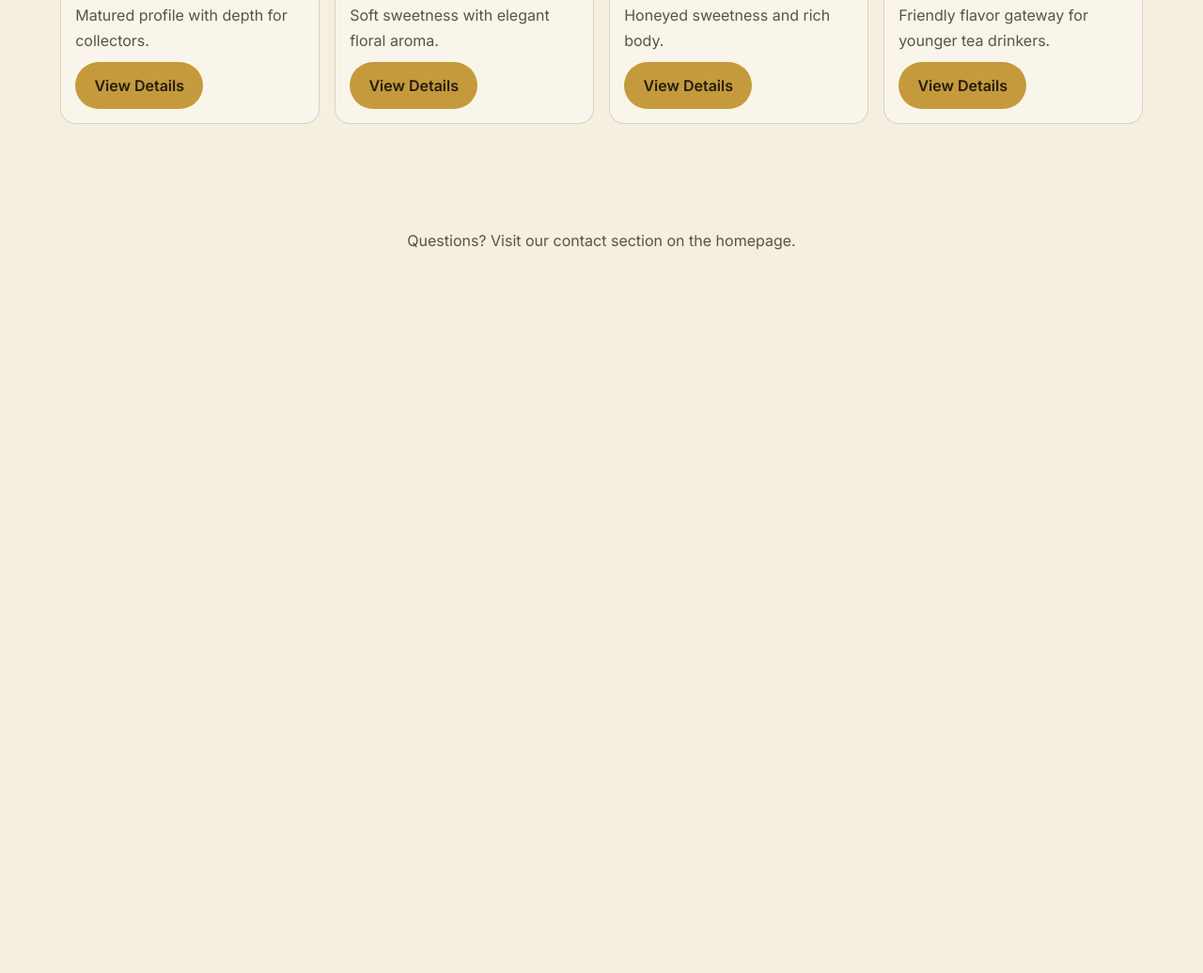
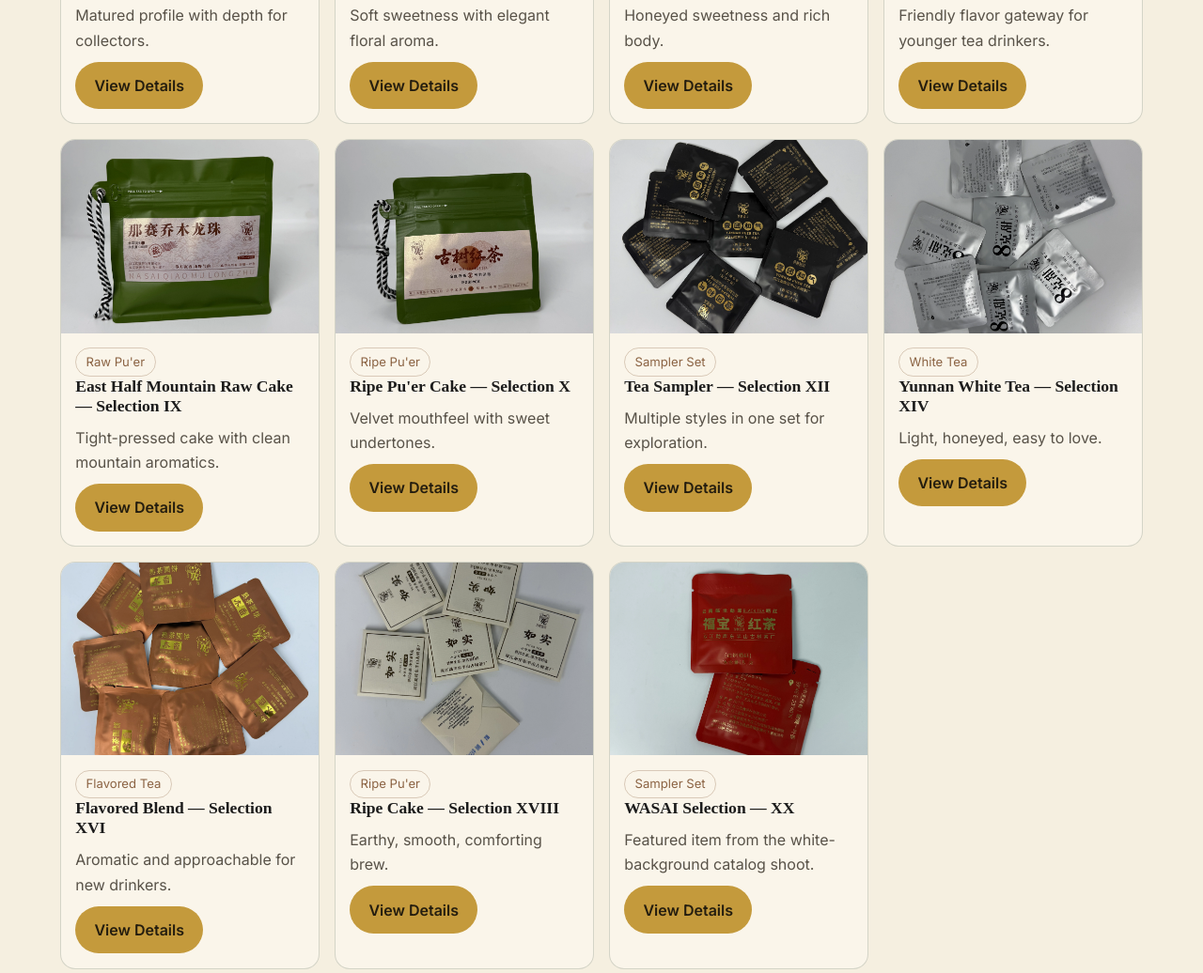
Before and after one commit to Innally/wasai, a website with bundled scripts: page products.html in a window 1280 px wide. Shown: the part 1075-2111 px from the top of the page at 94% size. Before the commit the page ends 1386 px from the top, so only its background shows below. Built offline with nearby package versions, Linux system fonts and the light colour scheme.

Commit message:
updated product

```diff
--- a/data/products.json
+++ b/data/products.json
@@ -4,8 +4,14 @@
       "id": "raw-puer-ancient-tree-001",
       "sku": "WS-SHENG-001",
       "category": "raw_puer",
-      "categoryLabel": { "en": "Raw Pu'er", "zh": "生普洱" },
-      "name": { "en": "East Half Mountain Raw Cake", "zh": "东半山古树生茶饼" },
+      "categoryLabel": {
+        "en": "Raw Pu'er",
+        "zh": "生普洱"
+      },
+      "name": {
+        "en": "East Half Mountain Raw Cake",
+        "zh": "东半山古树生茶饼"
+      },
       "shortDescription": {
         "en": "Bright, floral, and layered with long aftertaste.",
         "zh": "香气清扬，层次分明，回甘持久。"
@@ -21,8 +27,14 @@
       "id": "ripe-puer-golden-002",
       "sku": "WS-SHOU-002",
       "category": "ripe_puer",
-      "categoryLabel": { "en": "Ripe Pu'er", "zh": "熟普洱" },
-      "name": { "en": "Small-Pile Fermented Ripe Cake", "zh": "小堆发酵熟茶饼" },
+      "categoryLabel": {
+        "en": "Ripe Pu'er",
+        "zh": "熟普洱"
+      },
+      "name": {
+        "en": "Small-Pile Fermented Ripe Cake",
+        "zh": "小堆发酵熟茶饼"
+      },
       "shortDescription": {
         "en": "Smooth, woody, and comforting from the first cup.",
         "zh": "入口顺滑，木质香与甜润感明显。"
@@ -38,8 +50,14 @@
       "id": "loose-maocha-003",
       "sku": "WS-MAOCHA-003",
       "category": "loose_maocha",
-      "categoryLabel": { "en": "Loose Mao Cha", "zh": "晒青毛茶" },
-      "name": { "en": "Sun-Dried Loose Mao Cha", "zh": "高山晒青毛茶散茶" },
+      "categoryLabel": {
+        "en": "Loose Mao Cha",
+        "zh": "晒青毛茶"
+      },
+      "name": {
+        "en": "Sun-Dried Loose Mao Cha",
+        "zh": "高山晒青毛茶散茶"
+      },
       "shortDescription": {
         "en": "Pure expression of mountain terroir in loose-leaf form.",
         "zh": "以散茶形态呈现最直接的山场风味。"
@@ -55,8 +73,14 @@
       "id": "sampler-set-004",
       "sku": "WS-SAMPLE-004",
       "category": "sampler",
-      "categoryLabel": { "en": "Sampler Set", "zh": "入门组合" },
-      "name": { "en": "Beginner Discovery Set", "zh": "普洱入门体验套装" },
+      "categoryLabel": {
+        "en": "Sampler Set",
+        "zh": "入门组合"
+      },
+      "name": {
+        "en": "Beginner Discovery Set",
+        "zh": "普洱入门体验套装"
+      },
       "shortDescription": {
         "en": "Taste several tea styles before choosing your favorite.",
         "zh": "一次体验多种风格，快速找到你的偏好。"
@@ -72,8 +96,14 @@
       "id": "aged-collection-005",
       "sku": "WS-AGED-005",
       "category": "aged",
-      "categoryLabel": { "en": "Aged Collection", "zh": "陈年收藏" },
-      "name": { "en": "Aged Collector's Cake", "zh": "陈年收藏级茶饼" },
+      "categoryLabel": {
+        "en": "Aged Collection",
+        "zh": "陈年收藏"
+      },
+      "name": {
+        "en": "Aged Collector's Cake",
+        "zh": "陈年收藏级茶饼"
+      },
       "shortDescription": {
         "en": "Matured profile with depth for collectors.",
         "zh": "陈化香韵明显，适合收藏与深度品鉴。"
@@ -89,8 +119,14 @@
       "id": "white-tea-006",
       "sku": "WS-WHITE-006",
       "category": "white_tea",
-      "categoryLabel": { "en": "White Tea", "zh": "白茶" },
-      "name": { "en": "Yunnan White Tea Cake", "zh": "云南白茶饼" },
+      "categoryLabel": {
+        "en": "White Tea",
+        "zh": "白茶"
+      },
+      "name": {
+        "en": "Yunnan White Tea Cake",
+        "zh": "云南白茶饼"
+      },
       "shortDescription": {
         "en": "Soft sweetness with elegant floral aroma.",
         "zh": "甜润柔和，花香清雅。"
@@ -106,8 +142,14 @@
       "id": "dianhong-007",
       "sku": "WS-DIANHONG-007",
       "category": "dianhong",
-      "categoryLabel": { "en": "Dianhong Black Tea", "zh": "滇红" },
-      "name": { "en": "Yunnan Dianhong", "zh": "云南古树滇红" },
+      "categoryLabel": {
+        "en": "Dianhong Black Tea",
+        "zh": "滇红"
+      },
+      "name": {
+        "en": "Yunnan Dianhong",
+        "zh": "云南古树滇红"
+      },
       "shortDescription": {
         "en": "Honeyed sweetness and rich body.",
         "zh": "蜜甜明显，茶汤饱满。"
@@ -123,8 +165,14 @@
       "id": "flavored-tea-008",
       "sku": "WS-FLAVOR-008",
       "category": "flavored",
-      "categoryLabel": { "en": "Flavored Tea", "zh": "调味茶" },
-      "name": { "en": "Craft Flavored Tea Blend", "zh": "手作调味茶组合" },
+      "categoryLabel": {
+        "en": "Flavored Tea",
+        "zh": "调味茶"
+      },
+      "name": {
+        "en": "Craft Flavored Tea Blend",
+        "zh": "手作调味茶组合"
+      },
       "shortDescription": {
         "en": "Friendly flavor gateway for younger tea drinkers.",
         "zh": "适合年轻人群的风味入口。"
@@ -135,6 +183,167 @@
       },
       "priceUsd": null,
       "image": "assets/images/Selected_procduct_pic_white_background/2026-02-03-153218.webp"
+    },
+    {
+      "id": "raw-puer-studio-009",
+      "sku": "WS-009",
+      "category": "raw_puer",
+      "categoryLabel": {
+        "en": "Raw Pu'er",
+        "zh": "生普洱"
+      },
+      "name": {
+        "en": "East Half Mountain Raw Cake — Selection IX",
+        "zh": "东半山古树生茶饼 · 精选九号"
+      },
+      "shortDescription": {
+        "en": "Tight-pressed cake with clean mountain aromatics.",
+        "zh": "紧压饼面，山韵清爽。"
+      },
+      "description": {
+        "en": "From the same Mengku East Half Mountain supply chain as our core line. Replace copy with your tasting notes when ready.",
+        "zh": "与佤赛核心产品线同源。可在上架时替换为具体年份与口感描述。"
+      },
+      "priceUsd": null,
+      "image": "assets/images/Selected_procduct_pic_white_background/2026-02-03-153234.webp"
+    },
+    {
+      "id": "ripe-puer-studio-010",
+      "sku": "WS-010",
+      "category": "ripe_puer",
+      "categoryLabel": {
+        "en": "Ripe Pu'er",
+        "zh": "熟普洱"
+      },
+      "name": {
+        "en": "Ripe Pu'er Cake — Selection X",
+        "zh": "古树熟茶饼 · 精选十号"
+      },
+      "shortDescription": {
+        "en": "Velvet mouthfeel with sweet undertones.",
+        "zh": "汤感绵柔，甜韵明显。"
+      },
+      "description": {
+        "en": "Small-pile style ripe tea from WASAI's fermentation program. Update with batch details as you finalize retail naming.",
+        "zh": "佤赛小堆熟茶系列。零售命名与批次信息可后续补充。"
+      },
+      "priceUsd": null,
+      "image": "assets/images/Selected_procduct_pic_white_background/2026-02-03-153330.webp"
+    },
+    {
+      "id": "sampler-set-012",
+      "sku": "WS-012",
+      "category": "sampler",
+      "categoryLabel": {
+        "en": "Sampler Set",
+        "zh": "入门组合"
+      },
+      "name": {
+        "en": "Tea Sampler — Selection XII",
+        "zh": "茶样组合 · 精选十二号"
+      },
+      "shortDescription": {
+        "en": "Multiple styles in one set for exploration.",
+        "zh": "一盒多风格，便于对比品饮。"
+      },
+      "description": {
+        "en": "Sampler packaging from the white-background product shoot. List exact contents per SKU when you lock the assortment.",
+        "zh": "白底图茶样组合。确定具体配茶后替换文案。"
+      },
+      "priceUsd": null,
+      "image": "assets/images/Selected_procduct_pic_white_background/2026-02-03-153649.webp"
+    },
+    {
+      "id": "white-tea-014",
+      "sku": "WS-014",
+      "category": "white_tea",
+      "categoryLabel": {
+        "en": "White Tea",
+        "zh": "白茶"
+      },
+      "name": {
+        "en": "Yunnan White Tea — Selection XIV",
+        "zh": "云南白茶 · 精选十四号"
+      },
+      "shortDescription": {
+        "en": "Light, honeyed, easy to love.",
+        "zh": "清甜柔和，易入口。"
+      },
+      "description": {
+        "en": "Yunnan white tea style from the same mountain supply. Refine name and grade with your QC team.",
+        "zh": "云南白茶风格。品控确定等级后可更新品名。"
+      },
+      "priceUsd": null,
+      "image": "assets/images/Selected_procduct_pic_white_background/2026-02-03-153845.webp"
+    },
+    {
+      "id": "flavored-tea-016",
+      "sku": "WS-016",
+      "category": "flavored",
+      "categoryLabel": {
+        "en": "Flavored Tea",
+        "zh": "调味茶"
+      },
+      "name": {
+        "en": "Flavored Blend — Selection XVI",
+        "zh": "调味茶 · 精选十六号"
+      },
+      "shortDescription": {
+        "en": "Aromatic and approachable for new drinkers.",
+        "zh": "香气友好，适合新茶友。"
+      },
+      "description": {
+        "en": "Lifestyle-oriented blend; list flavor notes and base tea on the label when ready.",
+        "zh": "风味向产品。上市时请写明调味与茶底。"
+      },
+      "priceUsd": null,
+      "image": "assets/images/Selected_procduct_pic_white_background/2026-02-03-154108.webp"
+    },
+    {
+      "id": "ripe-puer-studio-018",
+      "sku": "WS-018",
+      "category": "ripe_puer",
+      "categoryLabel": {
+        "en": "Ripe Pu'er",
+        "zh": "熟普洱"
+      },
+      "name": {
+        "en": "Ripe Cake — Selection XVIII",
+        "zh": "熟茶饼 · 精选十八号"
+      },
+      "shortDescription": {
+        "en": "Earthy, smooth, comforting brew.",
+        "zh": "木质与醇滑感并重。"
+      },
+      "description": {
+        "en": "Ripe pu'er from controlled fermentation. Add moisture and fermentation notes for B2C pages if needed.",
+        "zh": "可控发酵熟茶。如需可补充发酵与含水信息。"
+      },
+      "priceUsd": null,
+      "image": "assets/images/Selected_procduct_pic_white_background/2026-02-03-154300.webp"
+    },
+    {
+      "id": "catalog-selection-020",
+      "sku": "WS-020",
+      "category": "sampler",
+      "categoryLabel": {
+        "en": "Sampler Set",
+        "zh": "入门组合"
+      },
+      "name": {
+        "en": "WASAI Selection — XX",
+        "zh": "佤赛精选 · 二十号"
+      },
+      "shortDescription": {
+        "en": "Featured item from the white-background catalog shoot.",
+        "zh": "白底图目录款之一。"
+      },
+      "description": {
+        "en": "Placeholder listing for the final image in the folder—rename and categorize to match your actual SKU.",
+        "zh": "文件夹内最后一张白底图。请按真实 SKU 调整品名与分类。"
+      },
+      "priceUsd": null,
+      "image": "assets/images/Selected_procduct_pic_white_background/2026-02-03-154508.webp"
     }
   ]
 }
--- a/js/main.js
+++ b/js/main.js
@@ -1,5 +1,13 @@
 import { getProduct, getProducts } from "./api.js";
 import { applyLanguage, initLanguage } from "./language.js";
+
+/** Hero background: tea making & art clips (paths relative to site root). */
+const HERO_VIDEO_PLAYLIST = [
+  "assets/video/2025-06-24 151416.mov",
+  "assets/video/2025-06-24 151439.mov",
+  "assets/video/2025-06-24 151450.mov",
+  "assets/video/2025-06-24 151523.mov",
+].map((path) => encodeURI(path));
 
 function initRevealAnimations() {
   const targets = document.querySelectorAll(".reveal");
@@ -91,7 +99,9 @@ function initMobileNav() {
 }
 
 function initHeroMedia() {
-  const video = document.getElementById("heroVideo");
+  const media = document.querySelector(".hero-media");
+  const a = document.getElementById("heroVideoA");
+  const b = document.getElementById("heroVideoB");
   const slides = document.querySelectorAll(".hero-slide");
   if (!slides.length) {
     return;
@@ -111,6 +121,18 @@ function initHeroMedia() {
   };
 
   const startSlides = () => {
+    if (media) {
+      media.classList.remove("hero-media--playlist-active");
+    }
+    [a, b].forEach((el) => {
+      if (!el) {
+        return;
+      }
+      el.classList.remove("is-playing");
+      delete el.dataset.wasaiClip;
+      el.removeAttribute("src");
+      el.load();
+    });
     if (reduceMotion) {
       return;
     }
@@ -124,22 +146,73 @@ function initHeroMedia() {
     }
   };
 
-  if (video) {
-    const hasSource = Boolean(video.querySelector("source") || video.getAttribute("src"));
-    if (hasSource) {
-      video.play().catch(() => {
-        startSlides();
-      });
-      video.addEventListener("playing", () => {
-        video.classList.add("is-playing");
-        stopSlides();
-      });
-    } else {
+  if (!a || !b || !HERO_VIDEO_PLAYLIST.length) {
+    startSlides();
+    return;
+  }
+
+  const clips = HERO_VIDEO_PLAYLIST;
+  const n = clips.length;
+
+  const removePosters = () => {
+    a.removeAttribute("poster");
+    b.removeAttribute("poster");
+  };
+
+  const setClip = (el, clipIndex) => {
+    const idx = ((clipIndex % n) + n) % n;
+    const key = String(idx);
+    if (el.dataset.wasaiClip === key) {
+      return;
+    }
+    el.dataset.wasaiClip = key;
+    el.src = clips[idx];
+    el.load();
+  };
+
+  const onPlaying = (playingEl, otherEl) => {
+    playingEl.classList.add("is-playing");
+    otherEl.classList.remove("is-playing");
+    if (media) {
+      media.classList.add("hero-media--playlist-active");
+    }
+    removePosters();
+    stopSlides();
+    const cur = Number.parseInt(playingEl.dataset.wasaiClip ?? "0", 10);
+    const nextIdx = (cur + 1) % n;
+    setClip(otherEl, nextIdx);
+  };
+
+  a.addEventListener("playing", () => onPlaying(a, b));
+  b.addEventListener("playing", () => onPlaying(b, a));
+
+  a.addEventListener("ended", () => {
+    a.classList.remove("is-playing");
+    b.play().catch(() => {
       startSlides();
-    }
-  } else {
+    });
+  });
+
+  b.addEventListener("ended", () => {
+    b.classList.remove("is-playing");
+    a.play().catch(() => {
+      startSlides();
+    });
+  });
+
+  const onVideoError = () => {
     startSlides();
-  }
+  };
+  a.addEventListener("error", onVideoError);
+  b.addEventListener("error", onVideoError);
+
+  // Prime: A = clip 0, B = clip 1 (ready when A ends)
+  setClip(a, 0);
+  setClip(b, 1);
+
+  a.play().catch(() => {
+    startSlides();
+  });
 }
 
 function getActiveLanguage() {
--- a/package.json
+++ b/package.json
@@ -5,6 +5,7 @@
   "main": "index.html",
   "scripts": {
     "convert-images": "node scripts/convert-images.js",
+    "assets:used": "node scripts/copy-used-assets.js",
     "test": "echo \"No automated tests configured\""
   },
   "keywords": [],
```
Also changed, not shown: css/main.css (+19 -2 lines), index.html (+26 -19 lines), README.md, assets/images/Selected_procduct_pic_white_background/2026-02-03-153234.webp (added), assets/images/Selected_procduct_pic_white_background/2026-02-03-153330.webp (added), assets/images/Selected_procduct_pic_white_background/2026-02-03-153649.webp (added), assets/images/Selected_procduct_pic_white_background/2026-02-03-153845.webp (added), assets/images/Selected_procduct_pic_white_background/2026-02-03-154108.webp (added), assets/images/Selected_procduct_pic_white_background/2026-02-03-154300.webp (added), assets/images/Selected_procduct_pic_white_background/2026-02-03-154508.webp (added), 1 other file.
